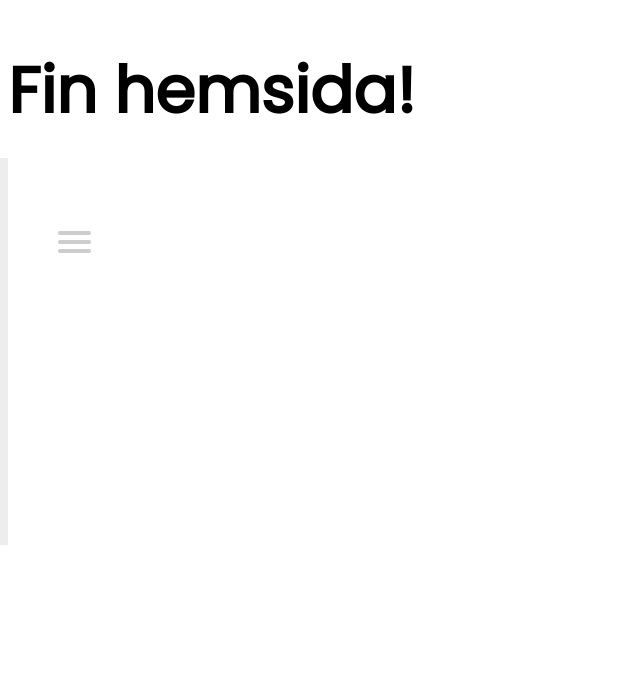
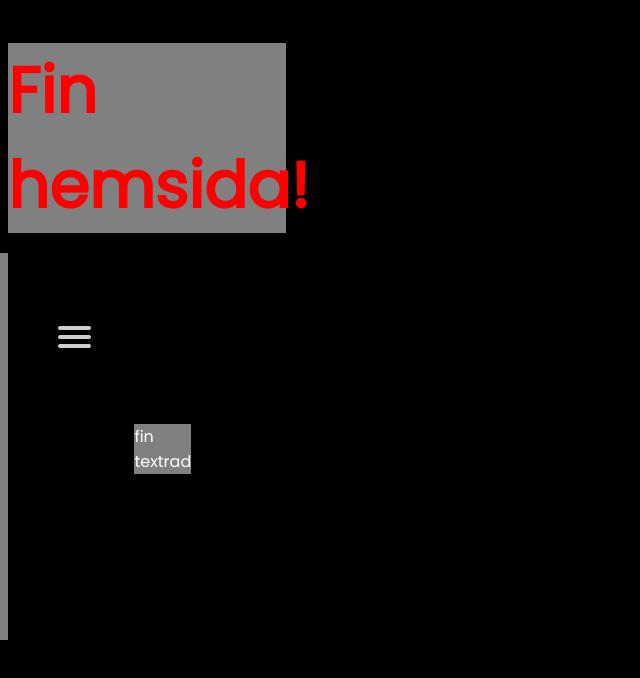
Before and after one commit to Lacertilia/Projekt1, a plain HTML site: page index.html in a window 1280 px wide. Shown: the top 678 px of the page, without its empty margins (0-640 px from the left). Drawn offline with Linux system fonts and the light colour scheme.

Commit message:
lektion 20/10-17

```diff
--- a/index.html
+++ b/index.html
@@ -11,16 +11,6 @@
     <main id="content">
 
         <h1 class="fint">Fin hemsida!</h1>
-
-
-        <nav>
-            <ul>
-
-            </ul>
-        </nav>
-
-
-
 
 
         <nav role="navigation">
@@ -37,7 +27,7 @@
     </ul>
   </div>
 </nav>
-
+<p id="bit1">fin textrad</p>
 
 
         </main>
--- a/style.css
+++ b/style.css
@@ -1,6 +1,7 @@
 body{
   font-size: 1em;
   font-family: 'Poppins';
+  background-color: black;
 
 
 }
@@ -13,15 +14,16 @@ nav ul li{
 }
 
 h1{
-
-    font-size: 4em;
-
+  background-color: grey;
+  font-size: 4em;
+  color:red;
+  width: 22%;
 }
 a{
   color:purple;
 }
 a:hover{
-  color:tomato;
+  color:red;
 }
 .topimg{
   float:left;
@@ -37,7 +39,12 @@ a:hover{
     width: 100%;
 }
 
-
+#bit1{
+  color:white;
+  margin:10%;
+  background-color: grey;
+  width: 4.5%;
+}
 
 
 a
@@ -134,7 +141,7 @@ a
   padding: 50px;
   padding-top: 125px;
 
-  background: #ededed;
+  background-color: grey;
   list-style-type: none;
   -webkit-font-smoothing: antialiased;
 
```
